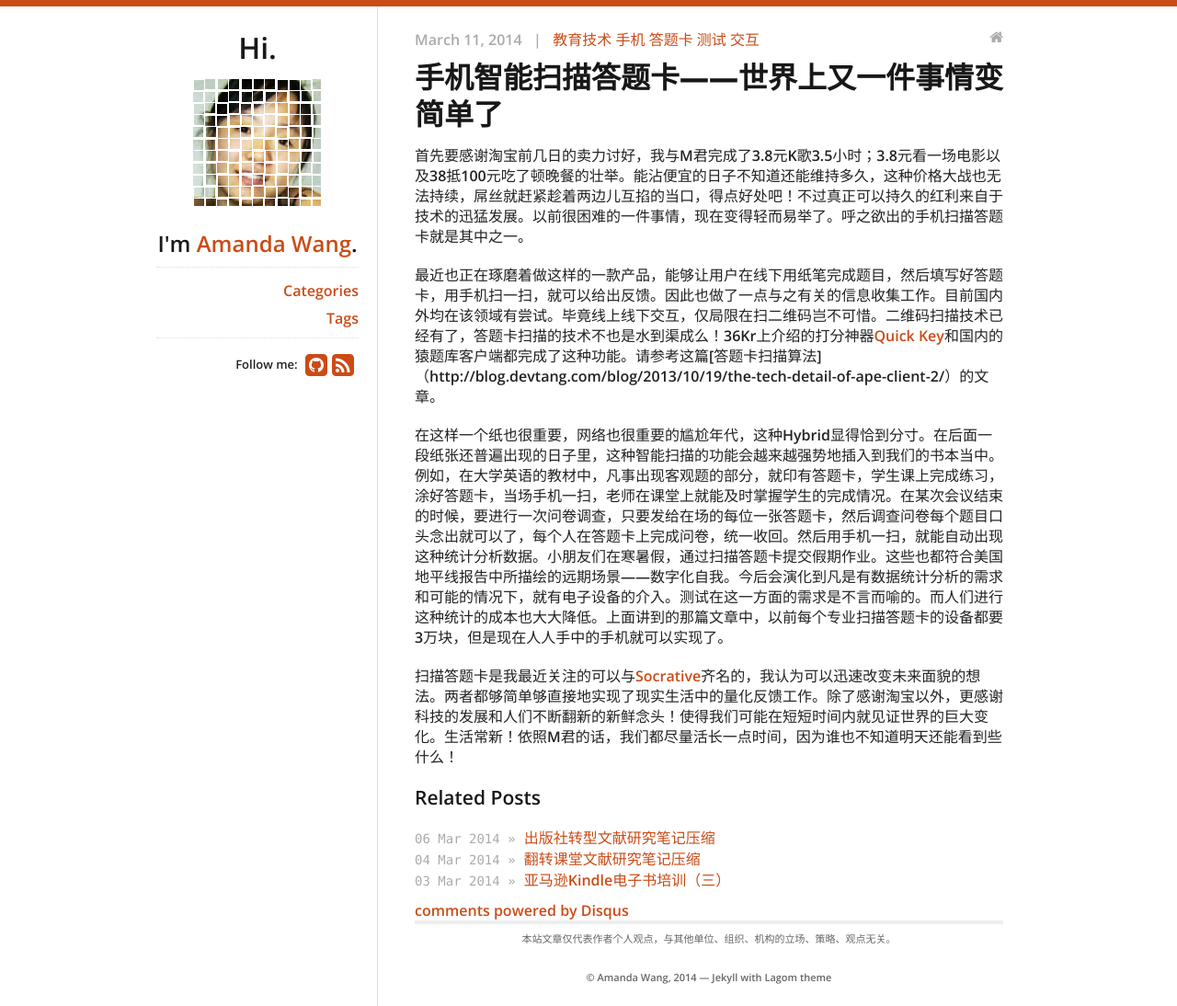
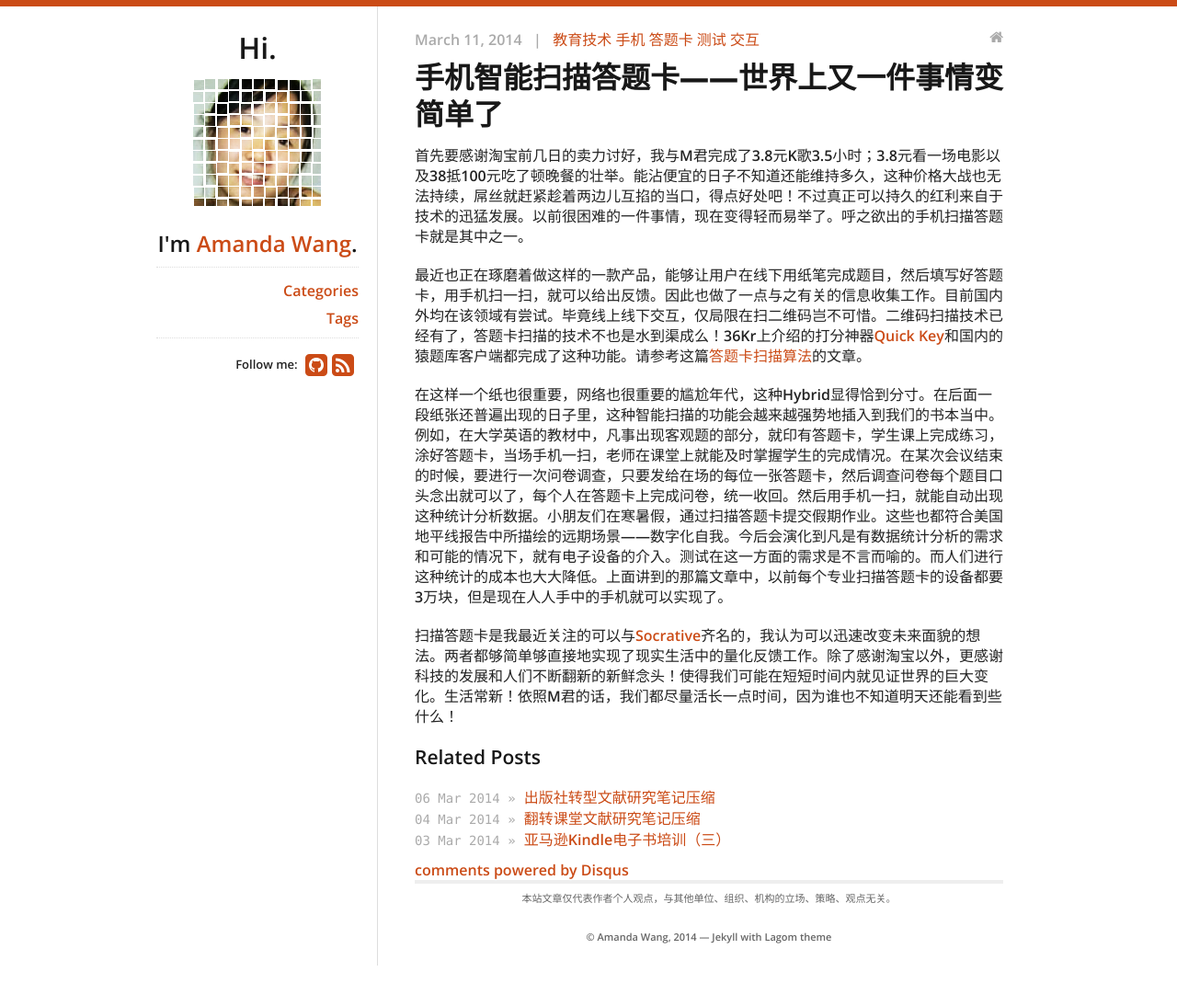
Before and after one commit to fantaghiro/fantaghiro.github.io, a Jekyll site: the page built from _posts/2014-03-11-Cellphone-Scan-Answer-Sheet.markdown, in a window 1280 px wide. Shown: the whole page at 92% size. Built offline with Jekyll 4.4.1, drawn with Linux system fonts in a browser that asks for light colours; nearby versions of some CDN libraries; comment, search, counter and statistics services are not loaded; after the commit the page ends 1050 px from its top, so only the background shows below that; part of the change alters nothing that is shown.

Commit message:
Update 2014-03-11-Cellphone-Scan-Answer-Sheet.markdown

```diff
--- a/_posts/2014-03-11-Cellphone-Scan-Answer-Sheet.markdown
+++ b/_posts/2014-03-11-Cellphone-Scan-Answer-Sheet.markdown
@@ -13,7 +13,7 @@ tags:
 首先要感谢淘宝前几日的卖力讨好，我与M君完成了3.8元K歌3.5小时；3.8元看一场电影以及38抵100元吃了顿晚餐的壮举。能沾便宜的日子不知道还能维持多久，这种价格大战也无法持续，屌丝就赶紧趁着两边儿互掐的当口，得点好处吧！不过真正可以持久的红利来自于技术的迅猛发展。以前很困难的一件事情，现在变得轻而易举了。呼之欲出的手机扫描答题卡就是其中之一。
 <!--more-->
 
-最近也正在琢磨着做这样的一款产品，能够让用户在线下用纸笔完成题目，然后填写好答题卡，用手机扫一扫，就可以给出反馈。因此也做了一点与之有关的信息收集工作。目前国内外均在该领域有尝试。毕竟线上线下交互，仅局限在扫二维码岂不可惜。二维码扫描技术已经有了，答题卡扫描的技术不也是水到渠成么！36Kr上介绍的打分神器[Quick Key](http://www.36kr.com/p/201609.html)和国内的猿题库客户端都完成了这种功能。请参考这篇[答题卡扫描算法]（http://blog.devtang.com/blog/2013/10/19/the-tech-detail-of-ape-client-2/）的文章。
+最近也正在琢磨着做这样的一款产品，能够让用户在线下用纸笔完成题目，然后填写好答题卡，用手机扫一扫，就可以给出反馈。因此也做了一点与之有关的信息收集工作。目前国内外均在该领域有尝试。毕竟线上线下交互，仅局限在扫二维码岂不可惜。二维码扫描技术已经有了，答题卡扫描的技术不也是水到渠成么！36Kr上介绍的打分神器[Quick Key](http://www.36kr.com/p/201609.html)和国内的猿题库客户端都完成了这种功能。请参考这篇[答题卡扫描算法](http://blog.devtang.com/blog/2013/10/19/the-tech-detail-of-ape-client-2/)的文章。
 
 在这样一个纸也很重要，网络也很重要的尴尬年代，这种Hybrid显得恰到分寸。在后面一段纸张还普遍出现的日子里，这种智能扫描的功能会越来越强势地插入到我们的书本当中。例如，在大学英语的教材中，凡事出现客观题的部分，就印有答题卡，学生课上完成练习，涂好答题卡，当场手机一扫，老师在课堂上就能及时掌握学生的完成情况。在某次会议结束的时候，要进行一次问卷调查，只要发给在场的每位一张答题卡，然后调查问卷每个题目口头念出就可以了，每个人在答题卡上完成问卷，统一收回。然后用手机一扫，就能自动出现这种统计分析数据。小朋友们在寒暑假，通过扫描答题卡提交假期作业。这些也都符合美国地平线报告中所描绘的远期场景——数字化自我。今后会演化到凡是有数据统计分析的需求和可能的情况下，就有电子设备的介入。测试在这一方面的需求是不言而喻的。而人们进行这种统计的成本也大大降低。上面讲到的那篇文章中，以前每个专业扫描答题卡的设备都要3万块，但是现在人人手中的手机就可以实现了。
 
```
